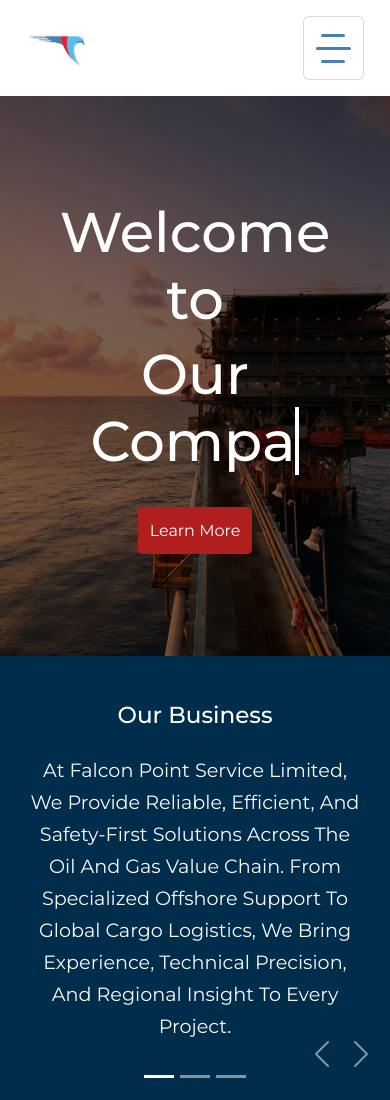
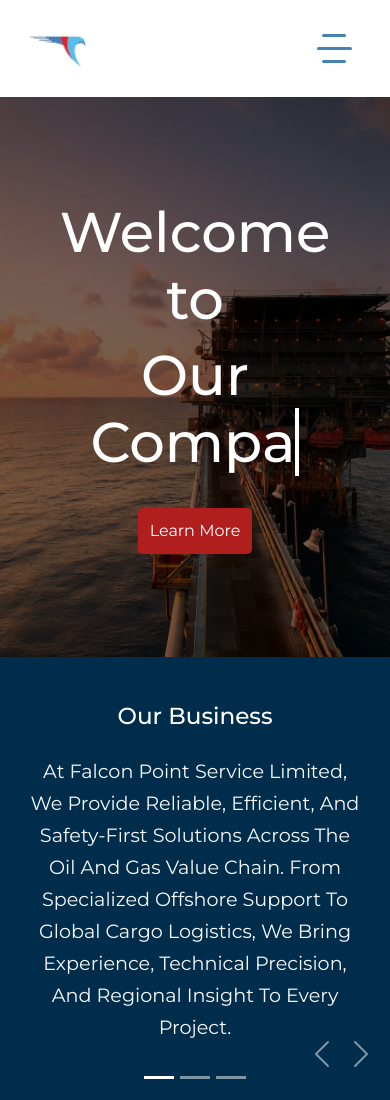
Before and after one commit to ekene2003/temple-site, a plain HTML site: page index.html in a window 390 px wide. Shown: the top 1100 px of the page. Drawn offline with nearby package versions, Linux system fonts and the light colour scheme; a web font is replaced by a local one.

Commit message:
REMOVED BORDER FROM THE TOOGLER

```diff
--- a/index.html
+++ b/index.html
@@ -43,7 +43,7 @@
                         >
                     </a>
                     <button
-                        class="navbar-toggler"
+                        class="navbar-toggler border-0"
                         type="button"
                         data-bs-toggle="collapse"
                         data-bs-target="#navbarNav"
```
